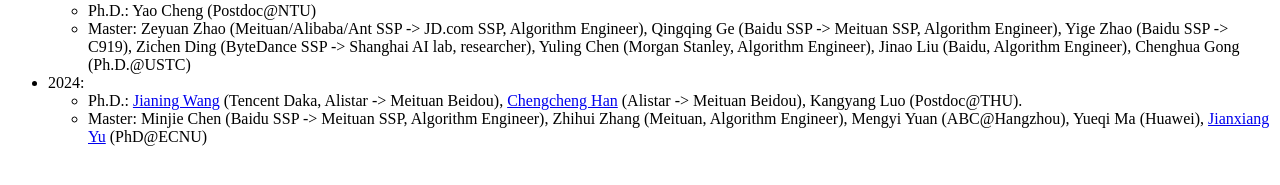
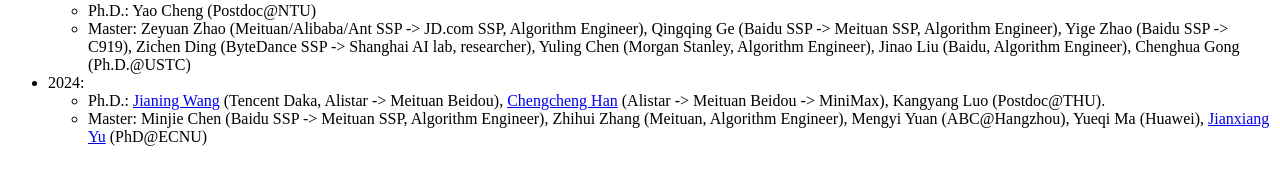
Before and after one commit to lixiang3776/lixiang3776.github.io, a Jekyll site: the page built from _pages/includes/alumni.md, in a window 1280 px wide. Shown: the part 547-732 px from the top of the page. Built offline with Jekyll 4.4.1, drawn with Linux system fonts in a browser that asks for light colours; our own code applies the rules of GitHub Pages for plain Markdown files.

Commit message:
Update alumni.md

```diff
--- a/_pages/includes/alumni.md
+++ b/_pages/includes/alumni.md
@@ -6,5 +6,5 @@ I am so fortunate to have these students as my friends:
     - Ph.D.: Yao Cheng (Postdoc@NTU)
     - Master: Zeyuan Zhao (Meituan/Alibaba/Ant SSP -> JD.com SSP, Algorithm Engineer), Qingqing Ge (Baidu SSP -> Meituan SSP, Algorithm Engineer), Yige Zhao (Baidu SSP -> C919), Zichen Ding (ByteDance SSP -> Shanghai AI lab, researcher), Yuling Chen (Morgan Stanley, Algorithm Engineer), Jinao Liu (Baidu, Algorithm Engineer), Chenghua Gong (Ph.D.@USTC)
 - 2024:
-    - Ph.D.: [Jianing Wang](https://wjn1996.github.io/) (Tencent Daka, Alistar -> Meituan Beidou), [Chengcheng Han](https://hccngu.github.io/) (Alistar -> Meituan Beidou), Kangyang Luo (Postdoc@THU).
+    - Ph.D.: [Jianing Wang](https://wjn1996.github.io/) (Tencent Daka, Alistar -> Meituan Beidou), [Chengcheng Han](https://hccngu.github.io/) (Alistar -> Meituan Beidou -> MiniMax), Kangyang Luo (Postdoc@THU).
     - Master: Minjie Chen (Baidu SSP -> Meituan SSP, Algorithm Engineer), Zhihui Zhang (Meituan, Algorithm Engineer), Mengyi Yuan (ABC@Hangzhou), Yueqi Ma (Huawei), [Jianxiang Yu](https://jianxiangyu.github.io/) (PhD@ECNU)
```
